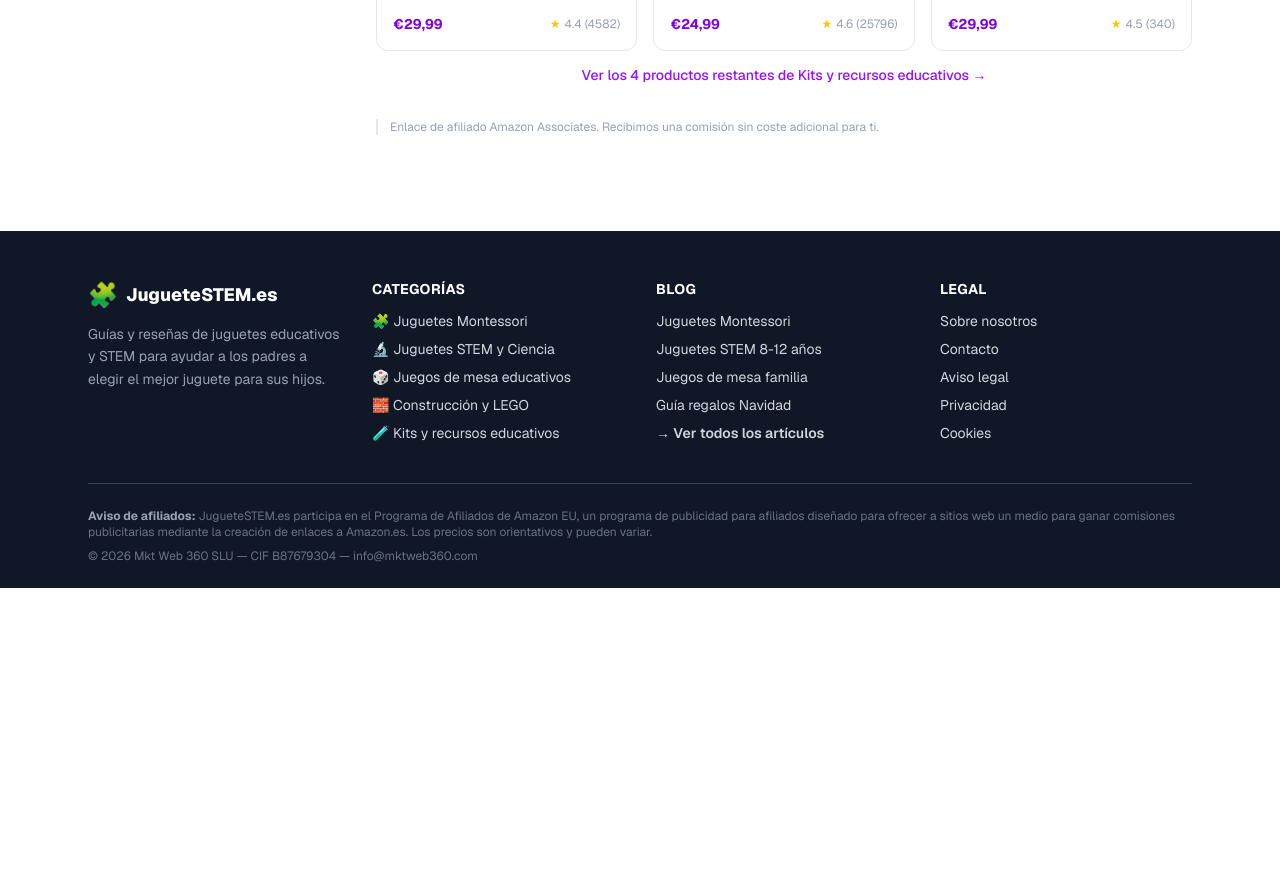
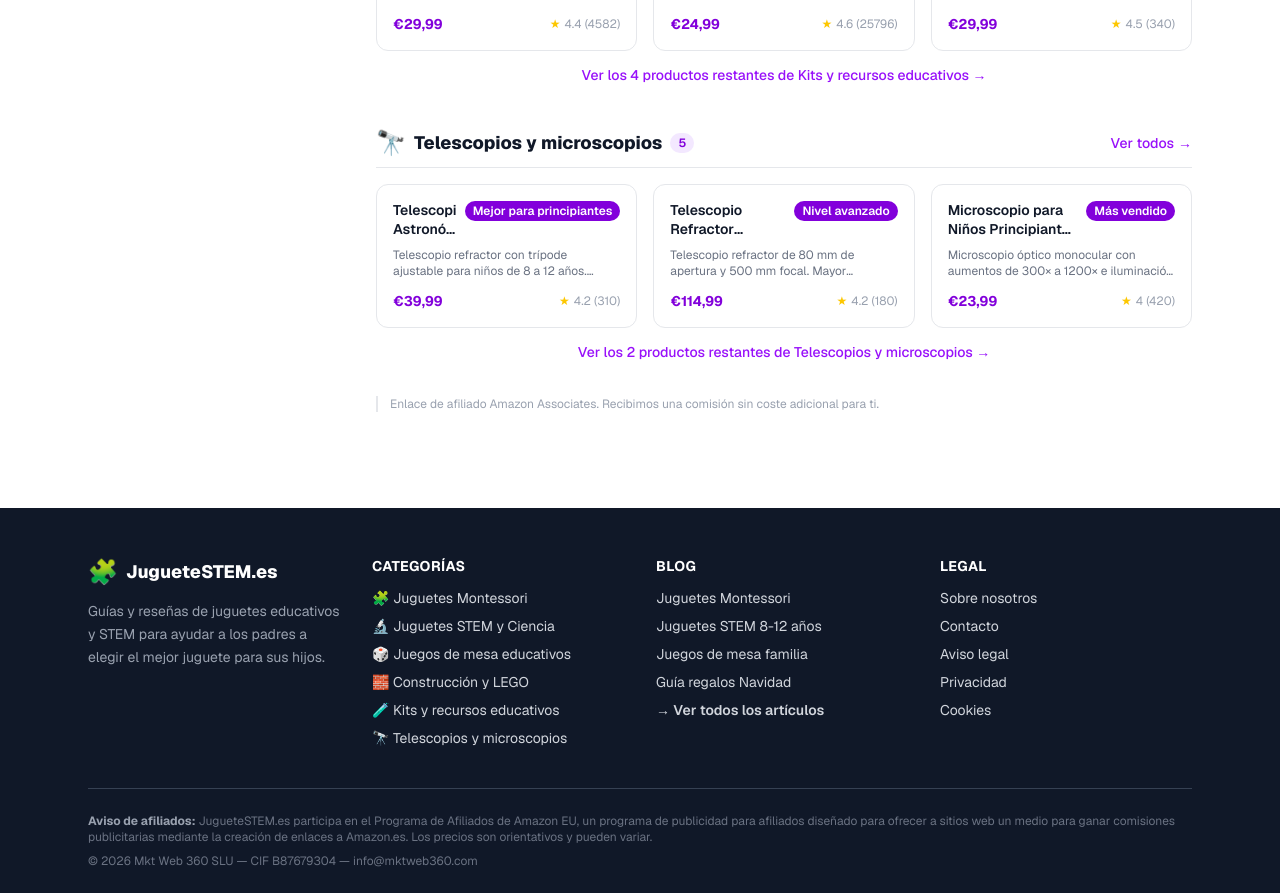
Before and after one commit to mktweb360/juguetestem, a Next.js app: page /tienda in a window 1280 px wide. Shown: the part 1480-2373 px from the top of the page. Before the commit the page ends 2068 px from the top, so only its background shows below. Built offline with nearby package versions, Linux system fonts and the light colour scheme.

Commit message:
feat: nueva categoría Telescopios y microscopios + 5 productos verificados Amazon.es

```diff
--- a/data/products.ts
+++ b/data/products.ts
@@ -62,6 +62,13 @@ export const categories: Category[] = [
     icon: "🧪",
     priceRange: "9€ — 29€",
     description: "Kits de robótica, excavación y ciencia para niños curiosos. Experimentos y proyectos STEM para aprender haciendo.",
+  },
+  {
+    slug: "telescopios-microscopios",
+    name: "Telescopios y microscopios",
+    icon: "🔭",
+    priceRange: "24€ — 115€",
+    description: "Telescopios astronómicos y microscopios ópticos para niños curiosos. Descubre el universo y el mundo microscópico con instrumentos de iniciación de calidad.",
   },
 ];
 
@@ -1090,6 +1097,98 @@ export const products: Product[] = [
     ],
   },
 
+
+  // TELESCOPIOS Y MICROSCOPIOS
+  {
+    slug: "telescopio-astronomico-ninos-8-12-anos-tripode",
+    name: "Telescopio Astronómico para Niños de 8 a 12 Años con Trípode",
+    asin: "B0DXJTQ89Z",
+    categorySlug: "telescopios-microscopios",
+    categoryName: "Telescopios y microscopios",
+    price: "€39,99",
+    priceMin: 39,
+    rating: 4.2,
+    reviewCount: 310,
+    shortDescription: "Telescopio refractor con trípode ajustable para niños de 8 a 12 años. Aumentos de 15× a 150×, ideal para observar la Luna, planetas y naturaleza.",
+    fullDescription: "Este telescopio astronómico de iniciación está diseñado específicamente para niños que despiertan su curiosidad por el universo. Incluye dos oculares intercambiables (H6 mm y H20 mm) que ofrecen aumentos de 15× a 150×, suficientes para ver los cráteres de la Luna y las fases de Venus. El trípode de aluminio es ajustable en altura y estable para un uso al aire libre. Viene con instrucciones en español y una guía de astronomía para principiantes. Ideal como primer telescopio.",
+    pros: ["Aumentos de 15× a 150× con dos oculares incluidos", "Trípode de aluminio ajustable y estable", "Montaje sencillo sin herramientas", "Guía de astronomía para principiantes incluida", "Precio muy competitivo para iniciación"],
+    cons: ["No apto para astrofotografía", "La montura altazimutal es básica"],
+    specs: { "Apertura": "60 mm", "Focal": "700 mm", "Aumentos": "15× – 150×", "Oculares": "H6 mm y H20 mm", "Trípode": "Aluminio ajustable", "Edad recomendada": "8+ años" },
+    badge: "Mejor para principiantes",
+    relatedPosts: ["mejores-telescopios-ninos", "juguetes-stem-8-12-anos", "como-introducir-astronomia-ninos"],
+  },
+  {
+    slug: "telescopio-refractor-80-500-adultos-ninos",
+    name: "Telescopio Refractor 80/500 para Adultos y Niños Principiantes Portátil",
+    asin: "B0FS1JKJBB",
+    categorySlug: "telescopios-microscopios",
+    categoryName: "Telescopios y microscopios",
+    price: "€114,99",
+    priceMin: 114,
+    rating: 4.2,
+    reviewCount: 180,
+    shortDescription: "Telescopio refractor de 80 mm de apertura y 500 mm focal. Mayor luminosidad y resolución para observaciones avanzadas de la Luna, planetas y nebulosas.",
+    fullDescription: "El telescopio refractor 80/500 es el salto natural para niños que ya tienen experiencia básica y quieren ir más allá. Con 80 mm de apertura ofrece imágenes más luminosas y nítidas que los modelos de 50-60 mm, permitiendo observar anillos de Saturno, bandas de Júpiter y cúmulos estelares con detalle. Incluye trípode de aluminio resistente, dos oculares (10 mm y 25 mm), lente Barlow 3× y buscador de punto rojo. Montura altazimutal suave y precisa.",
+    pros: ["80 mm apertura: imágenes más brillantes y nítidas", "Lente Barlow 3× incluida (multiplica los aumentos)", "Buscador de punto rojo para localizar objetos", "Montura altazimutal suave con movimiento preciso", "Apto para observación terrestre y astronómica"],
+    cons: ["Más voluminoso que modelos de 60 mm", "Precio más elevado"],
+    specs: { "Apertura": "80 mm", "Focal": "500 mm", "Ratio focal": "f/6,3", "Oculares": "10 mm y 25 mm", "Barlow": "3×", "Buscador": "Punto rojo" },
+    badge: "Nivel avanzado",
+    relatedPosts: ["mejores-telescopios-ninos", "juguetes-stem-8-12-anos"],
+  },
+  {
+    slug: "microscopio-ninos-300x-1200x-led-principiantes",
+    name: "Microscopio para Niños Principiantes 300X–1200X con Iluminación LED",
+    asin: "B0DFG88GYG",
+    categorySlug: "telescopios-microscopios",
+    categoryName: "Telescopios y microscopios",
+    price: "€23,99",
+    priceMin: 23,
+    rating: 4.0,
+    reviewCount: 420,
+    shortDescription: "Microscopio óptico monocular con aumentos de 300× a 1200× e iluminación LED. Incluye portaobjetos preparados y kit de muestras para empezar desde el primer día.",
+    fullDescription: "Este microscopio de iniciación permite a los niños descubrir el mundo invisible a simple vista: células vegetales, insectos, fibras textiles y microorganismos de agua de estanque. Con tres objetivos intercambiables (4×, 10× y 40×) y ocular de 10× alcanza hasta 1200 aumentos. La iluminación LED de bajo calor es segura y ofrece imagen clara incluso con muestras delgadas. Incluye 5 portaobjetos preparados y kit de material para hacer las propias preparaciones. Estructura metálica robusta.",
+    pros: ["300× a 1200× con tres objetivos incluidos", "Iluminación LED segura (no calienta)", "Portaobjetos preparados incluidos para empezar ya", "Estructura metálica resistente", "Excelente relación calidad-precio para iniciación"],
+    cons: ["Monofocal (un solo ocular)", "No tiene función de foto o vídeo"],
+    specs: { "Aumentos": "300× – 1200×", "Objetivos": "4×, 10×, 40×", "Ocular": "10×", "Iluminación": "LED", "Portaobjetos": "5 preparados incluidos", "Estructura": "Metal" },
+    badge: "Más vendido",
+    relatedPosts: ["mejores-microscopios-ninos", "juguetes-stem-8-12-anos", "como-introducir-programacion-ninos"],
+  },
+  {
+    slug: "arnssien-microscopio-2en1-telescopio-1000x-digital",
+    name: "ARNSSIEN Microscopio 2 en 1 y Telescopio 1000× STEM Digital Portátil",
+    asin: "B0GRVP38M8",
+    categorySlug: "telescopios-microscopios",
+    categoryName: "Telescopios y microscopios",
+    price: "€34,29",
+    priceMin: 34,
+    rating: 4.3,
+    reviewCount: 290,
+    shortDescription: "Instrumento 2 en 1: microscopio digital portátil hasta 1000× y telescopio. Conecta al móvil o tablet para ver y capturar imágenes en tiempo real.",
+    fullDescription: "El ARNSSIEN 2 en 1 es perfecto para niños que quieren explorar tanto el mundo macro como el micro sin necesidad de dos instrumentos. En modo microscopio alcanza hasta 1000 aumentos digitales y puede conectarse por Wi-Fi al smartphone o tablet para ver las imágenes en pantalla grande y capturar fotos y vídeos. En modo telescopio permite observar pájaros, paisajes y objetos lejanos. Batería recargable incluida para uso sin cables. Ideal para excursiones y uso en casa.",
+    pros: ["Microscopio + telescopio en un solo instrumento", "Conexión Wi-Fi al móvil o tablet para capturar imágenes", "Batería recargable (sin cables)", "Portátil y ligero para llevar de excursión", "Hasta 1000× de aumento digital"],
+    cons: ["Aumento digital (menor calidad que óptico puro a máxima potencia)", "Requiere app del fabricante"],
+    specs: { "Función": "Microscopio + Telescopio 2en1", "Aumento": "Hasta 1000×", "Conectividad": "Wi-Fi a smartphone/tablet", "Batería": "Recargable incluida", "Formato": "Portátil" },
+    relatedPosts: ["mejores-microscopios-ninos", "mejores-telescopios-ninos", "juguetes-stem-8-12-anos"],
+  },
+  {
+    slug: "uscamel-microscopio-ninos-8-12-anos-1200x-optico",
+    name: "USCAMEL Microscopio para Niños 8–12 Años Óptico 1200×",
+    asin: "B0DZBQMFKN",
+    categorySlug: "telescopios-microscopios",
+    categoryName: "Telescopios y microscopios",
+    price: "€46,29",
+    priceMin: 46,
+    rating: 4.1,
+    reviewCount: 205,
+    shortDescription: "Microscopio óptico binocular de alta calidad para niños de 8 a 12 años. 1200× de aumento real, lentes de vidrio óptico y maletín de transporte incluido.",
+    fullDescription: "El USCAMEL es el microscopio de referencia para niños que quieren dar el salto a la ciencia real. Con lentes de vidrio óptico auténtico (no plástico) ofrece imágenes nítidas y con contraste real a todos los aumentos. El diseño binocular reduce la fatiga ocular en sesiones largas. Incluye maletín rígido para transporte, 5 portaobjetos preparados, material para preparaciones propias y guía de uso en español. Un instrumento que puede acompañar al niño durante años.",
+    pros: ["Lentes de vidrio óptico real (no plástico)", "Diseño binocular para mayor comodidad", "Maletín de transporte rígido incluido", "Kit completo de preparaciones incluido", "Calidad duradera para uso prolongado"],
+    cons: ["Precio más elevado que los modelos básicos", "Más pesado que los microscopios de plástico"],
+    specs: { "Aumentos": "40× – 1200×", "Lentes": "Vidrio óptico", "Oculares": "Binocular WF10×", "Iluminación": "LED blanco y azul", "Maletín": "Incluido", "Edad": "8+ años" },
+    badge: "Premium",
+    relatedPosts: ["mejores-microscopios-ninos", "juguetes-educativos-10-anos"],
+  },
+
 ];
 
 export function getProductsByCategory(categorySlug: string): Product[] {
```
